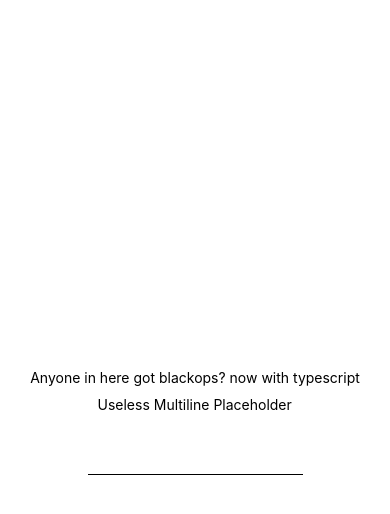
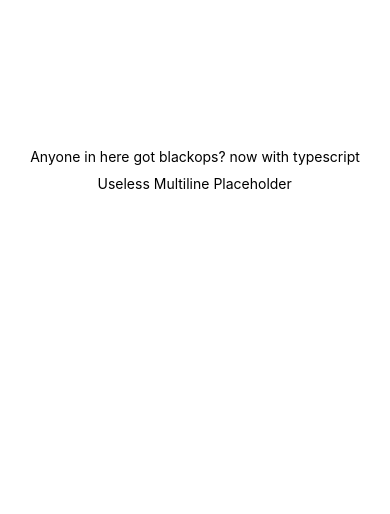
Before and after one commit to b3nsb3ns/notpad, a React Native app in the folder Notpad/: screen / in a window 390 px wide. Shown: the top 514 px of the page. Built offline with nearby package versions, Linux system fonts and the light colour scheme.

Commit message:
3
New function to store text in data folder

Look into localStorage?

```diff
--- a/Notpad/App.tsx
+++ b/Notpad/App.tsx
@@ -15,10 +15,13 @@ export default function App() {
 }
 
 const TextInputMod = () => {
-  const [value, onChangeText] = React.useState('Useless Multiline Placeholder');
+  const [value, onChangeText] = React.useState('');
 
   // If you type something in the text box that is a color, the background will change to that
   // color.
+
+  // automatically saves text to data in onChangeText?
+
   return (
       <View
           style={{
@@ -29,15 +32,21 @@ const TextInputMod = () => {
         <TextInput
             editable
             multiline
-            numberOfLines={4}
-            maxLength={40}
+            numberOfLines={30}
+            maxLength={2000}
             onChangeText={text => onChangeText(text)}
+            placeholder={'Useless Multiline Placeholder'}
             value={value}
             style={{padding: 10}}
         />
       </View>
   );
 };
+
+function SaveToData(inputText: string) {
+    // take text and save to data automatically (onChangeText?)
+    // localStorage?
+}
 
 
 const styles = StyleSheet.create({
```
